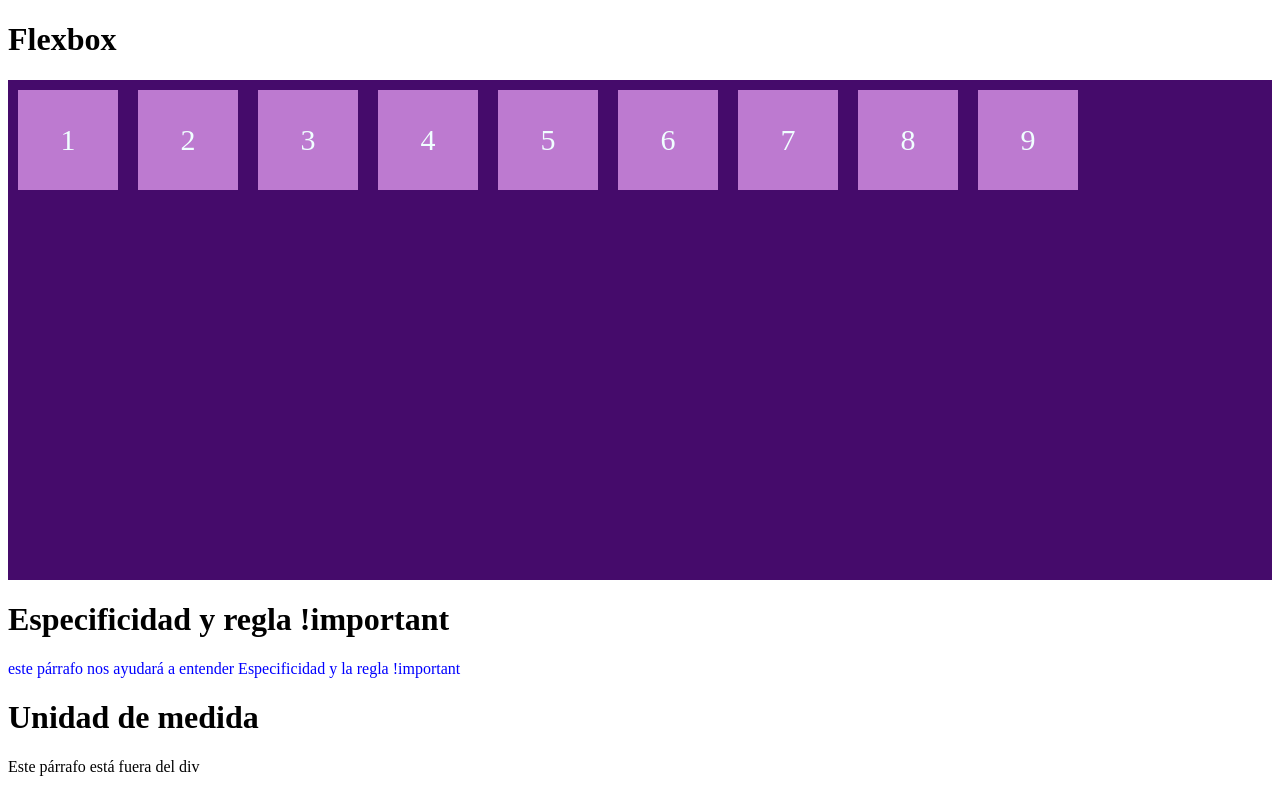
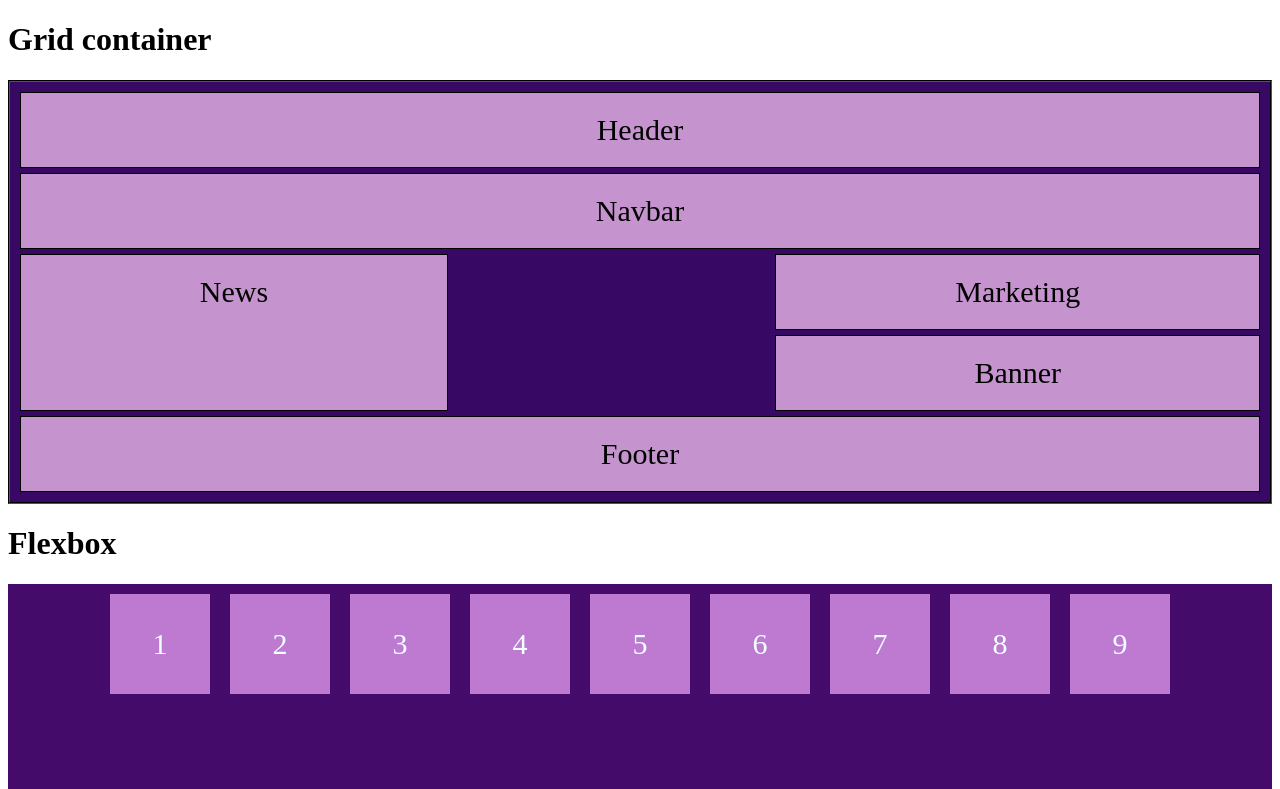
Before and after one commit to MarisolG03/proyecto-git-digitalhouse, a plain HTML site: page css-avanzado.html in a window 1280 px wide. Shown: the top 789 px of the page. Drawn offline with Linux system fonts and the light colour scheme.

Commit message:
se actualizó css-avanzado.html style-css-avanzado.css

```diff
--- a/css-avanzado.html
+++ b/css-avanzado.html
@@ -9,6 +9,19 @@
 </head>
 
 <body>
+<h1>Grid container</h1>
+<div class="grid_container">
+    <div class="grid-item item1">Header</div>
+    <div class="grid-item item2">Navbar</div>
+    <div class="grid-item item3">News</div>
+    <div class="grid-item item4">Marketing</div>
+    <div class="grid-item item5">Banner</div>
+    <div class="grid-item item6">Footer</div>
+
+</div>
+
+
+
 <h1>Flexbox</h1>
    <div class="flex_container">
     <div>1</div>
--- a/style-css-avanzado.css
+++ b/style-css-avanzado.css
@@ -1,11 +1,72 @@
+.grid_container{
+    display: grid; /*De esta forma tenemos un contenedor que funviona como cuadrícula*/
+    /* grid-template-columns: auto auto auto auto auto auto; para determinar la cantidad de colimnas */
+    grid-template-areas:
+    "header header header"
+    "navbar navbar navbar"
+    "noticias . publicidades"
+    "noticias . publicidades"
+    "noticias . banner"
+    "footer footer footer"
+    ;
+    background-color: rgb(56, 9, 100);
+    border: 2px groove black;
+    padding: 10px;
+    gap: 5px;
+    /* justify-content: space-around; */
+    align-content: stretch;
+}
+.grid-item{
+    background-color: rgb(197, 148, 207);
+    border: 1px solid black;
+    padding: 20px;
+    font-size: 30px;
+    text-align: center;
+}
+/* .item1{
+    grid-column: 1/3;
+    grid-row: 1/3;
+}
+.item1{
+    grid-area: 1 / 1 / 1 / 3; /*la primera y la tercera son las filas y la segunda y la cuarta son las columnas
+}
+.item7{
+    grid-area: 2 / 2 / 2 / 4; /*la primera y la tercera son las filas y la segunda y la cuarta son las columnas
+}
+.item13{
+    grid-area: 3 / 3 / 3 / 5; /*la primera y la tercera son las filas y la segunda y la cuarta son las columnas
+}*/
+.item1{
+    grid-area: header;
+}
+.item2{
+    grid-area: navbar;
+}
+.item3{
+    grid-area: noticias;
+}
+.item4{
+    grid-area: publicidades;
+}
+.item5{
+    grid-area: banner;
+}
+.item6{
+    grid-area: footer;
+}
+
+
+
+
+
 .flex_container{
     display: flex; /*de esta forma hacemos que se comporte como flexbox*/
     /*flex-wrap: wrap; nowrap es no contenido o no empaquetado y wrap lo contrario*/
     background-color: rgb(69, 11, 107);
     /*flex-flow: row wrap; otra forma de poner wrap y row en la misma línea*/
     /* align-items: center; sólo funciona con nowrap*/
-    /* justify-content: center;
-    align-content: center; */
+    justify-content: center;
+    align-content: center;
     height: 500px;
 }
 
```
